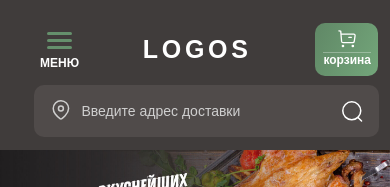
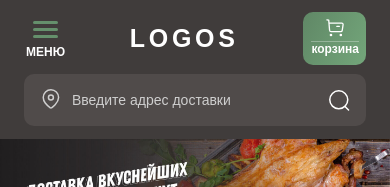
Before and after one commit to Bardooo/Logos, a React (Create React App) app: page / in a window 390 px wide. Shown: the top 187 px of the page. Built offline with nearby package versions, Linux system fonts and the light colour scheme; no server answers; a web font is replaced by a local one.

Commit message:
made up changes in header-customization

```diff
--- a/src/scss/components/_header.scss
+++ b/src/scss/components/_header.scss
@@ -147,10 +147,10 @@
     &__mobile {
       display: block;
       margin-bottom: 13px;
+      width: 100%;
       &-input {
         display: flex;
         align-items: center;
-        margin-left: 22px;
       }
       &-input-geo-img {
         width: 24px;
@@ -160,7 +160,7 @@
         top: -1px;
       }
       &-input-enter {
-        width: 345px;
+        width: 100%;
         height: 52px;
         left: 268px;
         top: 23px;
@@ -187,7 +187,7 @@
       }
     }
     &__top {
-      padding: 23px 70px 9px 98px;
+      padding: 12px 24px 9px 26px;
       &-input {
         display: none;
       }
@@ -260,8 +260,3 @@
     }
   }
 }
-@media(max-width: 507px) {
-  .header__top {
-    width: 506px;
-  }
-}
```
